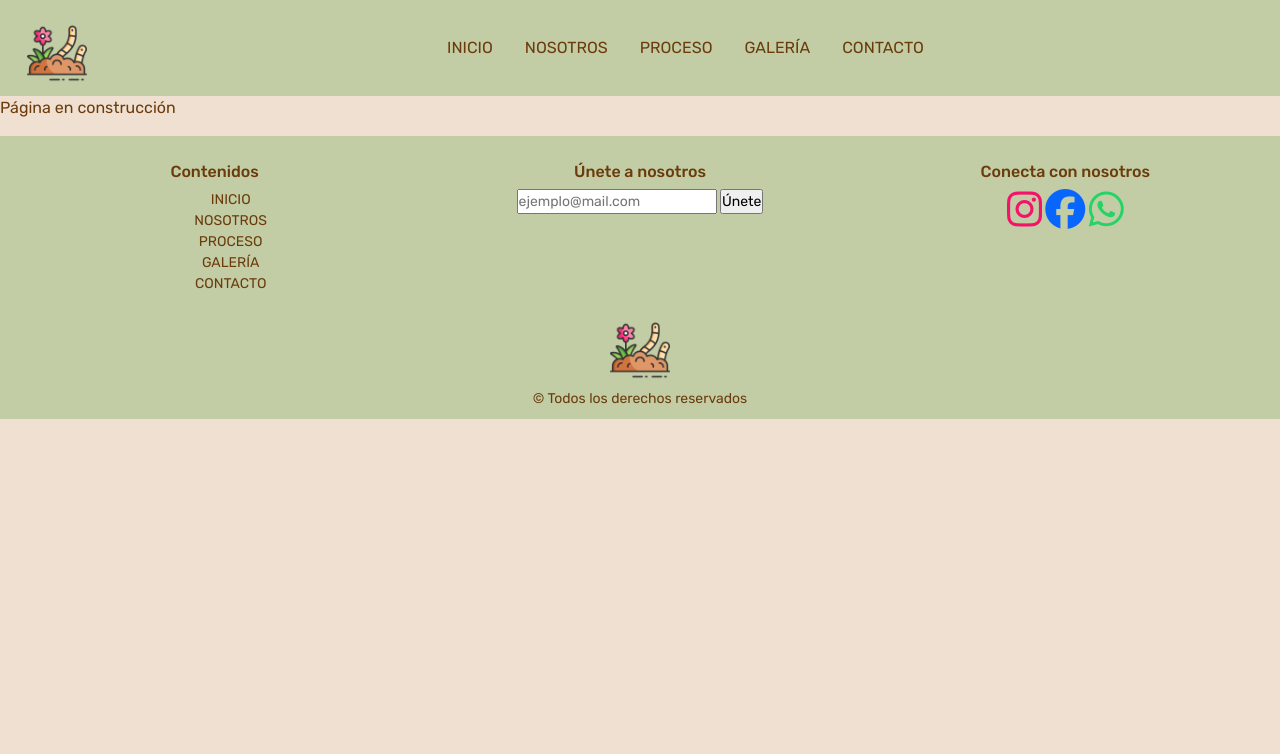
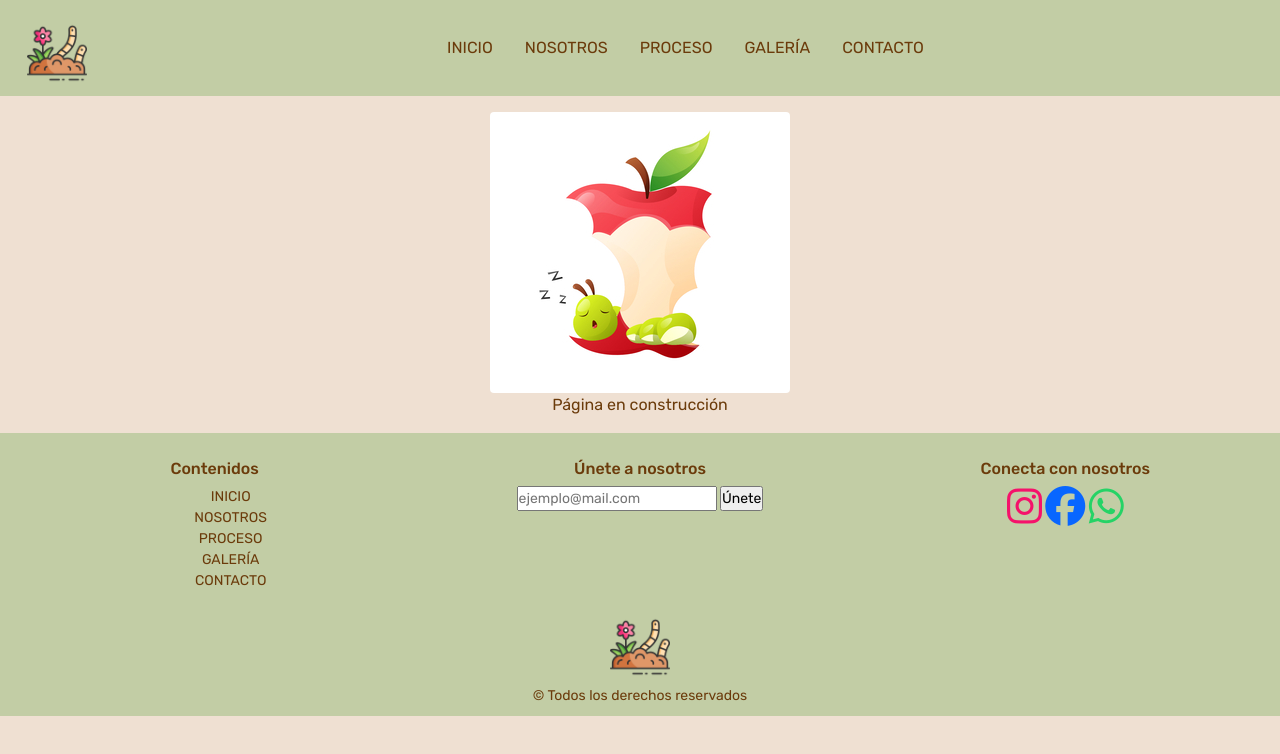
Before and after one commit to Luisa-G/lombrices_53805, a website: page pages/404.html in a window 1280 px wide. Drawn offline with Linux system fonts and the light colour scheme.

Commit message:
cambios en 404 (imagen)

```diff
--- a/pages/404.html
+++ b/pages/404.html
@@ -42,7 +42,10 @@
             </nav>
         </header>
         <main>
-            <p>Página en construcción</p>
+            <section class="text-center ">
+                <img src="../assets/img/worm_404.jpg" class="h-100 rounded mx-auto d-block mt-3" alt="manzana mordida con lombriz durmiendo">
+                <p>Página en construcción</p>
+            </section>
         </main>
         <footer class="footer">
             <div class="container-fluid pt-4">
```
Also changed, not shown: assets/img/worm_404.jpg (added).
